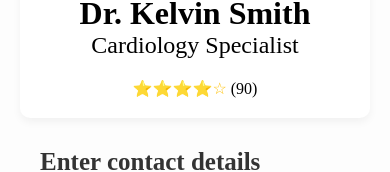
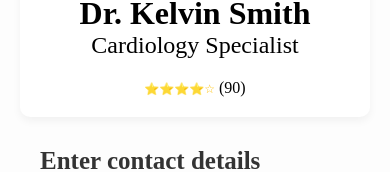
Before and after one commit to Tony-Sage/MediGo, a plain HTML site: page HTML/appoint-1.html in a window 390 px wide. Shown: the part 250-422 px from the top of the page. Drawn offline with Linux system fonts and the light colour scheme.

Commit message:
appoint-1 completed part 3tweak

```diff
--- a/CSS/appoint-1.css
+++ b/CSS/appoint-1.css
@@ -166,6 +166,7 @@ header h1 {
 }
 
 .ratings span:first-child {
+  font-size: 24px;
   color: #ffc107;
 }
 
@@ -446,6 +447,9 @@ section h3 {
   font-size: 32px;
 }
 
+.ratings span:first-child {
+  font-size: 12px;
+}
 }
 
 @media (max-width: 600px) {
```
